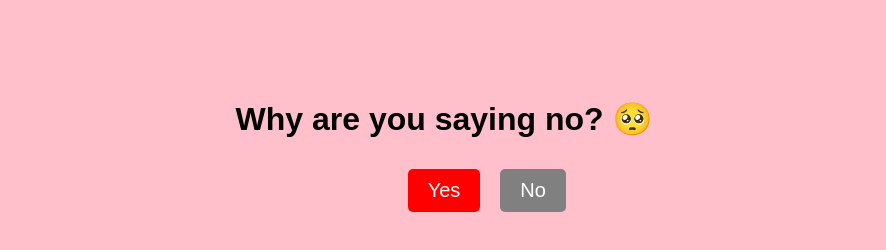
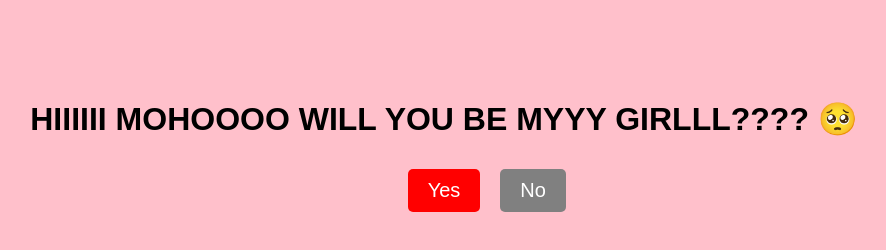
Before and after one commit to GLiTCHyDeva69/TRALLELO-TRALALA, a plain HTML site: page index.html in a window 1280 px wide. Shown: the whole page, without its empty margins (196-1082 px from the left). Drawn offline with Linux system fonts and the light colour scheme.

Commit message:
Update index.html

```diff
--- a/index.html
+++ b/index.html
@@ -37,7 +37,7 @@
     </style>
 </head>
 <body>
-    <h1>Why are you saying no? 🥺</h1>
+    <h1>HIIIIII MOHOOOO WILL YOU BE MYYY GIRLLL???? 🥺</h1>
     <div class="button-container">
         <button class="btn yes-btn" onclick="showLoveMessage()">Yes</button>
         <button class="btn no-btn" onclick="moveNoButton()">No</button>
```
